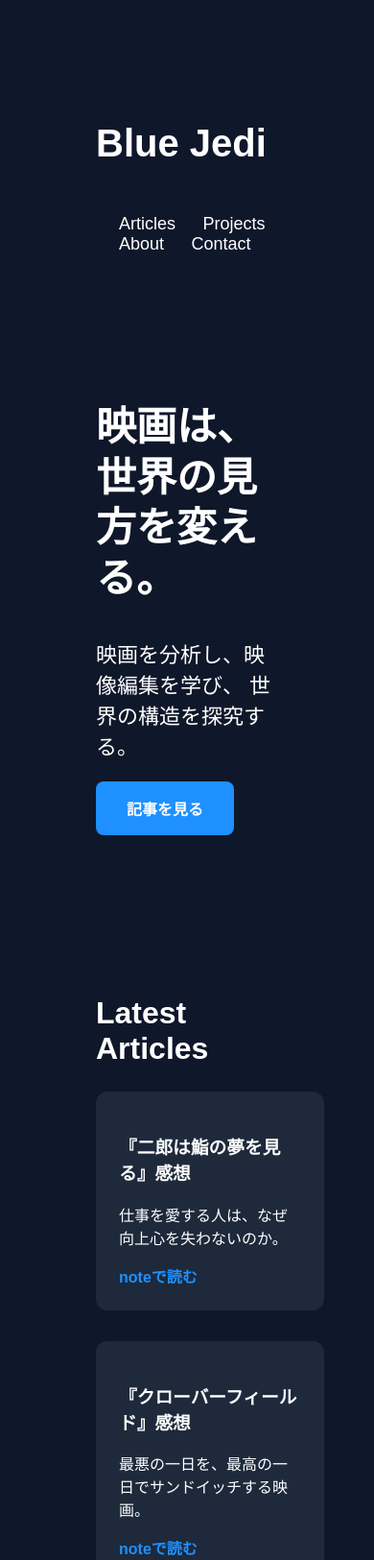
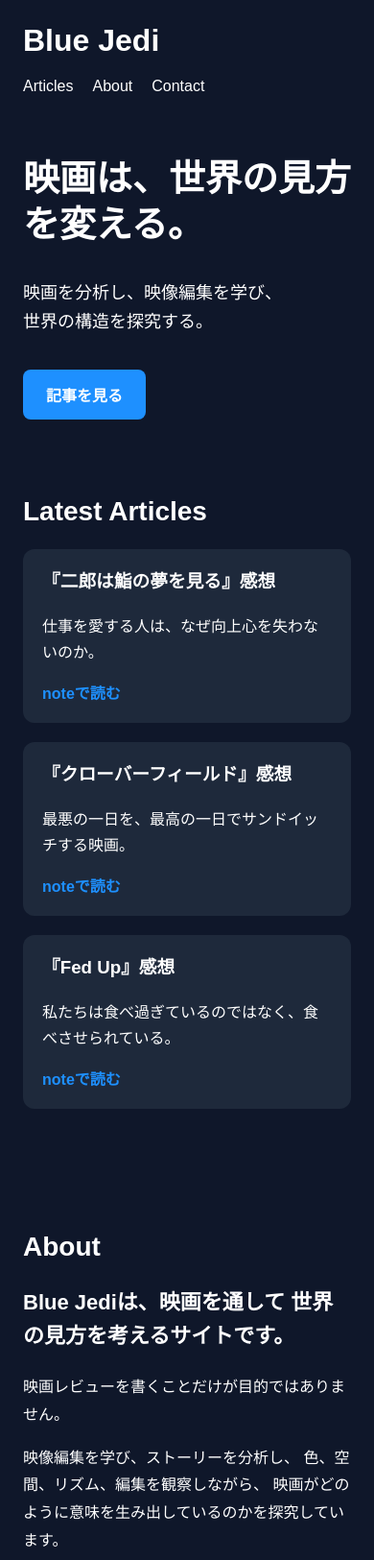
Before and after one commit to yotash/blue-jedi, a plain HTML site: page index.html in a window 390 px wide. Shown: the top 1625 px of the page at 96% size. Drawn offline with Linux system fonts and the light colour scheme.

Commit message:
Complete responsive mobile design

```diff
--- a/index.html
+++ b/index.html
@@ -18,10 +18,9 @@
         <h1>Blue Jedi</h1>
 
         <nav>
-            <a href="#">Articles</a>
-            <a href="#">Projects</a>
-            <a href="#">About</a>
-            <a href="#">Contact</a>
+            <a href="#articles">Articles</a>
+            <a href="#about">About</a>
+            <a href="#contact">Contact</a>
         </nav>
 
     </header>
@@ -39,11 +38,11 @@
                 </h2>
 
                 <p class="hero__description">
-                    映画を分析し、映像編集を学び、
+                    映画を分析し、映像編集を学び、<br>
                     世界の構造を探究する。
                 </p>
 
-                <a class="hero__button" href="#">
+                <a class="hero__button" href="#articles">
                     記事を見る
                 </a>
 
@@ -53,7 +52,7 @@
 
         <!-- Latest Articles -->
 
-        <section class="articles">
+        <section class="articles" id="articles">
 
             <h2 class="articles__title">
                 Latest Articles
@@ -113,7 +112,9 @@
 
         </section>
 
-        <section class="about">
+        <!-- About -->
+
+        <section class="about" id="about">
 
             <h2 class="about__title">
                 About
@@ -151,10 +152,9 @@
 
         </section>
 
-
         <!-- Contact -->
 
-        <section class="contact">
+        <section class="contact" id="contact">
 
             <h2 class="contact__title">
                 Contact
--- a/style.css
+++ b/style.css
@@ -1,8 +1,16 @@
+* {
+    box-sizing: border-box;
+}
+
+html {
+    scroll-behavior: smooth;
+}
+
 body {
     background-color: #0f172a;
     color: white;
 
-    margin: 20px;
+    margin: 0;
     padding: 80px;
 
     font-family: Arial, sans-serif;
@@ -18,11 +26,23 @@ header {
     align-items: center;
 }
 
+header h1 {
+    margin: 0;
+}
+
+nav {
+    display: flex;
+    align-items: center;
+    gap: 24px;
+}
+
 nav a {
     color: white;
     text-decoration: none;
+}
 
-    margin-left: 24px;
+nav a:hover {
+    color: dodgerblue;
 }
 
 /* =====================
@@ -35,33 +55,34 @@ nav a {
 
 .hero__content {
     max-width: 800px;
-
     padding-top: 40px;
 }
 
 .hero__title {
+    margin-top: 0;
+
     font-size: 56px;
+    line-height: 1.25;
 }
 
 .hero__description {
     font-size: 22px;
+    line-height: 1.7;
 }
 
 .hero__button {
-
     display: inline-block;
 
+    margin-top: 16px;
+    padding: 16px 32px;
+
     background-color: dodgerblue;
-
     color: white;
 
-    padding: 16px 32px;
-
     text-decoration: none;
+    font-weight: bold;
 
     border-radius: 8px;
-
-    font-weight: bold;
 }
 
 .hero__button:hover {
@@ -76,35 +97,42 @@ nav a {
     padding: 40px 0 80px;
 }
 
+.articles__title {
+    margin-top: 0;
+}
+
 .articles__list {
-
     display: flex;
-
     gap: 32px;
 }
 
 .article-card {
+    flex: 1;
+
+    padding: 24px;
 
     background-color: #1e293b;
 
-    padding: 24px;
+    border-radius: 12px;
+}
 
-    border-radius: 12px;
+.article-card__title {
+    margin-top: 0;
+    line-height: 1.5;
+}
 
-    flex: 1;
+.article-card__description {
+    line-height: 1.7;
 }
 
 .article-card__link {
-
     color: dodgerblue;
 
     text-decoration: none;
-
     font-weight: bold;
 }
 
 .article-card__link:hover {
-
     text-decoration: underline;
 }
 
@@ -114,6 +142,10 @@ nav a {
 
 .about {
     padding: 80px 0;
+}
+
+.about__title {
+    margin-top: 0;
 }
 
 .about__content {
@@ -129,19 +161,17 @@ nav a {
 
 .about__text {
     font-size: 18px;
-
     line-height: 1.8;
 }
 
 .about__message {
     margin-top: 40px;
 
+    color: dodgerblue;
+
     font-size: 22px;
     font-weight: bold;
-
     line-height: 1.7;
-
-    color: dodgerblue;
 }
 
 /* =====================
@@ -150,6 +180,10 @@ nav a {
 
 .contact {
     padding: 80px 0;
+}
+
+.contact__title {
+    margin-top: 0;
 }
 
 .contact__content {
@@ -166,24 +200,20 @@ nav a {
 }
 
 .contact__link {
-
     display: inline-block;
 
+    padding: 16px 32px;
+
     background-color: dodgerblue;
-
     color: white;
 
     text-decoration: none;
-
     font-weight: bold;
-
-    padding: 16px 32px;
 
     border-radius: 8px;
 }
 
 .contact__link:hover {
-
     background-color: royalblue;
 }
 
@@ -192,29 +222,24 @@ nav a {
 ===================== */
 
 .footer {
-
+    margin-top: 80px;
     padding: 60px 0;
 
     text-align: center;
 
     border-top: 1px solid #334155;
-
-    margin-top: 80px;
 }
 
 .footer__copyright {
-
     color: #94a3b8;
 
     font-size: 14px;
 }
 
 .footer__message {
-
     margin-top: 16px;
 
     font-size: 18px;
-
     font-weight: bold;
 }
 
@@ -222,61 +247,134 @@ nav a {
    Responsive
 ===================== */
 
-/* =====================
-   Responsive
-===================== */
+@media (max-width: 768px) {
 
-@media (max-width: 768px) {
+    body {
+        padding: 24px;
+    }
 
     /* Header */
 
     header {
         flex-direction: column;
         align-items: flex-start;
-        gap: 24px;
+        gap: 20px;
     }
 
     header h1 {
-        font-size: 40px;
+        font-size: 32px;
     }
 
     nav {
-        width: 100%;
         flex-wrap: wrap;
-        gap: 12px 24px;
+        gap: 12px 20px;
     }
 
     nav a {
-        font-size: 18px;
+        font-size: 16px;
     }
 
     /* Hero */
 
     .hero {
-        padding: 80px 0;
+        padding: 64px 0 40px;
+    }
+
+    .hero__content {
+        padding-top: 0;
     }
 
     .hero__title {
-        font-size: 42px;
+        font-size: 38px;
         line-height: 1.25;
     }
 
-    /* Latest Articles */
+    .hero__description {
+        font-size: 18px;
+        line-height: 1.7;
+    }
+
+    .hero__button {
+        padding: 14px 24px;
+    }
+
+    /* Articles */
 
     .articles {
-        padding: 60px 0;
+        padding: 40px 0 64px;
     }
 
     .articles__title {
-        font-size: 32px;
+        font-size: 28px;
     }
 
     .articles__list {
         flex-direction: column;
+        gap: 20px;
     }
 
     .article-card {
         width: 100%;
+        padding: 20px;
     }
 
+    /* About */
+
+    .about {
+        padding: 64px 0;
+    }
+
+    .about__title {
+        font-size: 28px;
+    }
+
+    .about__lead {
+        font-size: 22px;
+        line-height: 1.6;
+    }
+
+    .about__text {
+        font-size: 16px;
+        line-height: 1.8;
+    }
+
+    .about__message {
+        margin-top: 32px;
+
+        font-size: 18px;
+        line-height: 1.7;
+    }
+
+    /* Contact */
+
+    .contact {
+        padding: 64px 0;
+    }
+
+    .contact__title {
+        font-size: 28px;
+    }
+
+    .contact__text {
+        font-size: 16px;
+    }
+
+    .contact__link {
+        width: 100%;
+
+        padding: 14px 20px;
+
+        text-align: center;
+    }
+
+    /* Footer */
+
+    .footer {
+        margin-top: 40px;
+        padding: 40px 0 20px;
+    }
+
+    .footer__message {
+        font-size: 16px;
+    }
 }
```
